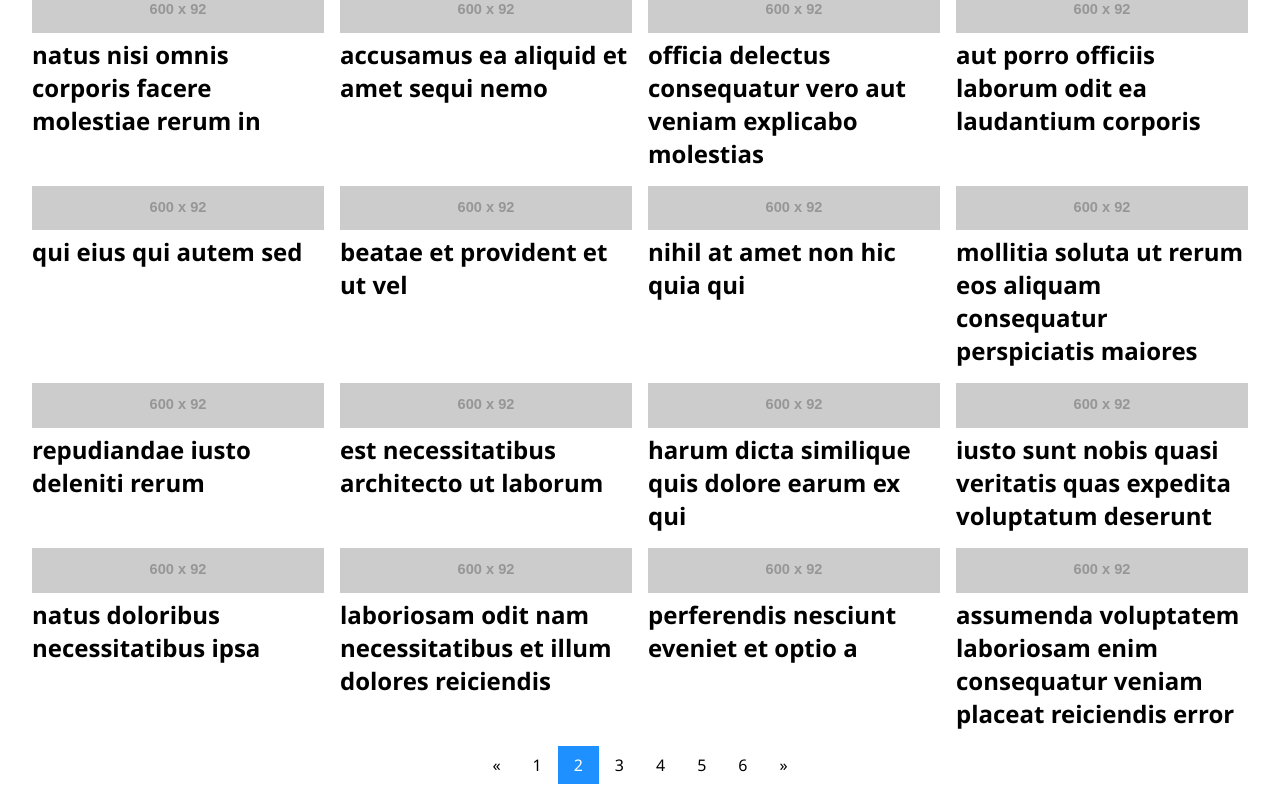
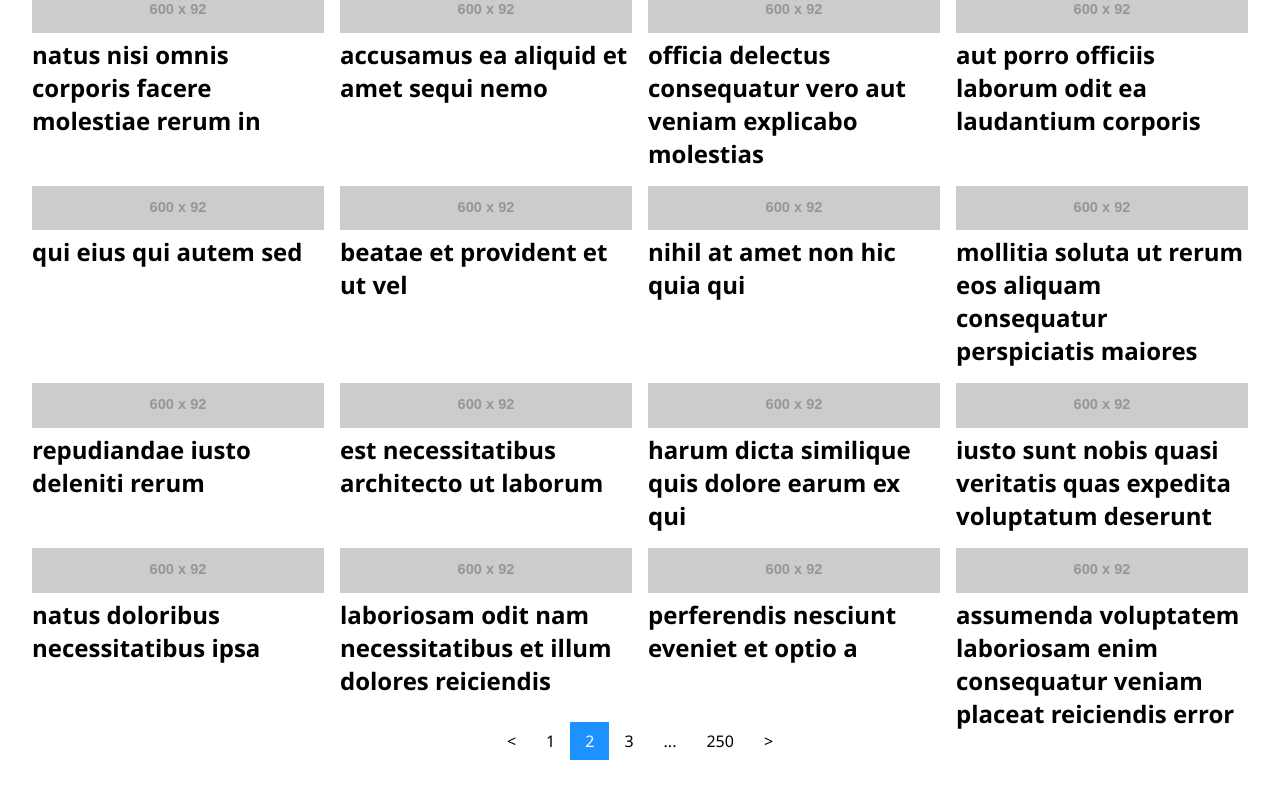
Before and after one commit to Rudenko93/paginationBack, a React (Create React App) app: page / in a window 1280 px wide. Shown: the part 342-1142 px from the top of the page. After the commit the page ends 1110 px from the top, so only its background shows below. Built offline with nearby package versions, Linux system fonts and the light colour scheme; data requests are answered from the project's data file.

Commit message:
react-pagination

```diff
--- a/package.json
+++ b/package.json
@@ -3,8 +3,10 @@
   "version": "0.1.0",
   "private": true,
   "dependencies": {
+    "axios": "^1.3.4",
     "react": "^18.2.0",
     "react-dom": "^18.2.0",
+    "react-paginate": "^8.1.4",
     "react-router-dom": "^6.9.0",
     "react-scripts": "5.0.1",
     "typescript": "^4.9.5",
@@ -37,7 +39,6 @@
     ]
   },
   "devDependencies": {
-    "concurrently": "^7.6.0",
     "@testing-library/jest-dom": "^5.16.5",
     "@testing-library/react": "^13.4.0",
     "@testing-library/user-event": "^13.5.0",
@@ -45,6 +46,7 @@
     "@types/node": "^16.18.16",
     "@types/react": "^18.0.28",
     "@types/react-dom": "^18.0.11",
+    "concurrently": "^7.6.0",
     "stylelint": "^15.3.0",
     "stylelint-config-clean-order": "^5.0.0",
     "stylelint-config-standard": "^31.0.0",
--- a/src/components/Pagination/Pagination.tsx
+++ b/src/components/Pagination/Pagination.tsx
@@ -1,8 +1,9 @@
 export const Pagination: React.FC = () => {
   return (
     <div className="pagination-wrapper">
-      <div className="pagination">
+      <div className="pagination1">
         <a href="#">&laquo;</a>
+        <a href="#">&lt;</a>
         <a href="#">1</a>
         <a className="active" href="#">
           2
@@ -11,6 +12,7 @@ export const Pagination: React.FC = () => {
         <a href="#">4</a>
         <a href="#">5</a>
         <a href="#">6</a>
+        <a href="#">&gt;</a>
         <a href="#">&raquo;</a>
       </div>
     </div>
--- a/src/index.css
+++ b/src/index.css
@@ -2,8 +2,6 @@
   box-sizing: border-box;
   margin: 0;
   padding: 0;
-
-  /* transition: all 0.3s ease-in-out; */
 }
 
 body {
@@ -70,22 +68,27 @@ input#true {
   margin-top: 1rem;
 }
 
-.pagination a {
-  float: left;
+.pagination {
+  display: flex;
+  justify-content: center;
+  list-style: none;
+}
 
-  padding: 8px 16px;
-
+.page-num {
+  cursor: pointer;
+  padding: 8px 15px;
   color: black;
   text-decoration: none;
-
-  transition: background-color 0.3s;
 }
 
-.pagination a.active {
+.page-active {
   color: white;
   background-color: dodgerblue;
 }
 
-.pagination a:hover:not(.active) {
+.page-num:not(.page-active):hover {
+  color: black;
+  text-decoration: none;
   background-color: #ddd;
+  transition: background-color 0.3s;
 }
--- a/src/pages/Home/Home.tsx
+++ b/src/pages/Home/Home.tsx
@@ -3,7 +3,9 @@ import { HomeProvider } from "../../contexts/HomeContext"
 import { CardList } from "../../components/CardList"
 import { Controls } from "../../components/Controls"
 import { Pagination } from "../../components/Pagination"
+import ReactPaginate from "react-paginate"
 import { ICard } from "../../types"
+import axios from "axios"
 
 export type Status = "error" | "loading" | "success"
 
@@ -16,20 +18,25 @@ export const Home = () => {
   const [limit, setLimit] = useState<string>("20")
   const [limitDisabled, setLimitDisabled] = useState<boolean>(false)
 
+  const [pageCount, setPageCount] = useState<number>(0)
+
   useEffect(() => {
     const fetchCards = async () => {
       try {
-        const res = await fetch(
+        const res = await axios(
           `http://localhost:5000/cards${limit && `?&_limit=${limit}`}${
             search && `&q=${search}`
           }`
         )
-        if (!res.ok) {
+
+        if (!res.status) {
           setStatus("error")
           throw new Error("failed to fetch")
         } else {
-          const data = await res.json()
-          setCards(data)
+          setCards(res.data)
+          setPageCount(
+            Math.ceil(parseInt(res.headers["x-total-count"]) / parseInt(limit))
+          )
           setStatus("success")
         }
       } catch (error: any) {
@@ -52,7 +59,21 @@ export const Home = () => {
         <div className="container">
           <Controls />
           <CardList cards={cards} status={status} />
-          <Pagination />
+          <ReactPaginate
+            pageCount={pageCount}
+            initialPage={1}
+            pageRangeDisplayed={2}
+            marginPagesDisplayed={1}
+            onPageChange={() => ""}
+            containerClassName="pagination"
+            breakLinkClassName="page-num"
+            activeLinkClassName="page-active"
+            pageLinkClassName="page-num"
+            nextLinkClassName="page-num"
+            previousLinkClassName="page-num"
+            previousLabel="&lt;"
+            nextLabel="&gt;"
+          />
         </div>
       </div>
     </HomeProvider>
```
Also changed, not shown: db.json, 1 other file (tests, documents, lock files or other folders).
